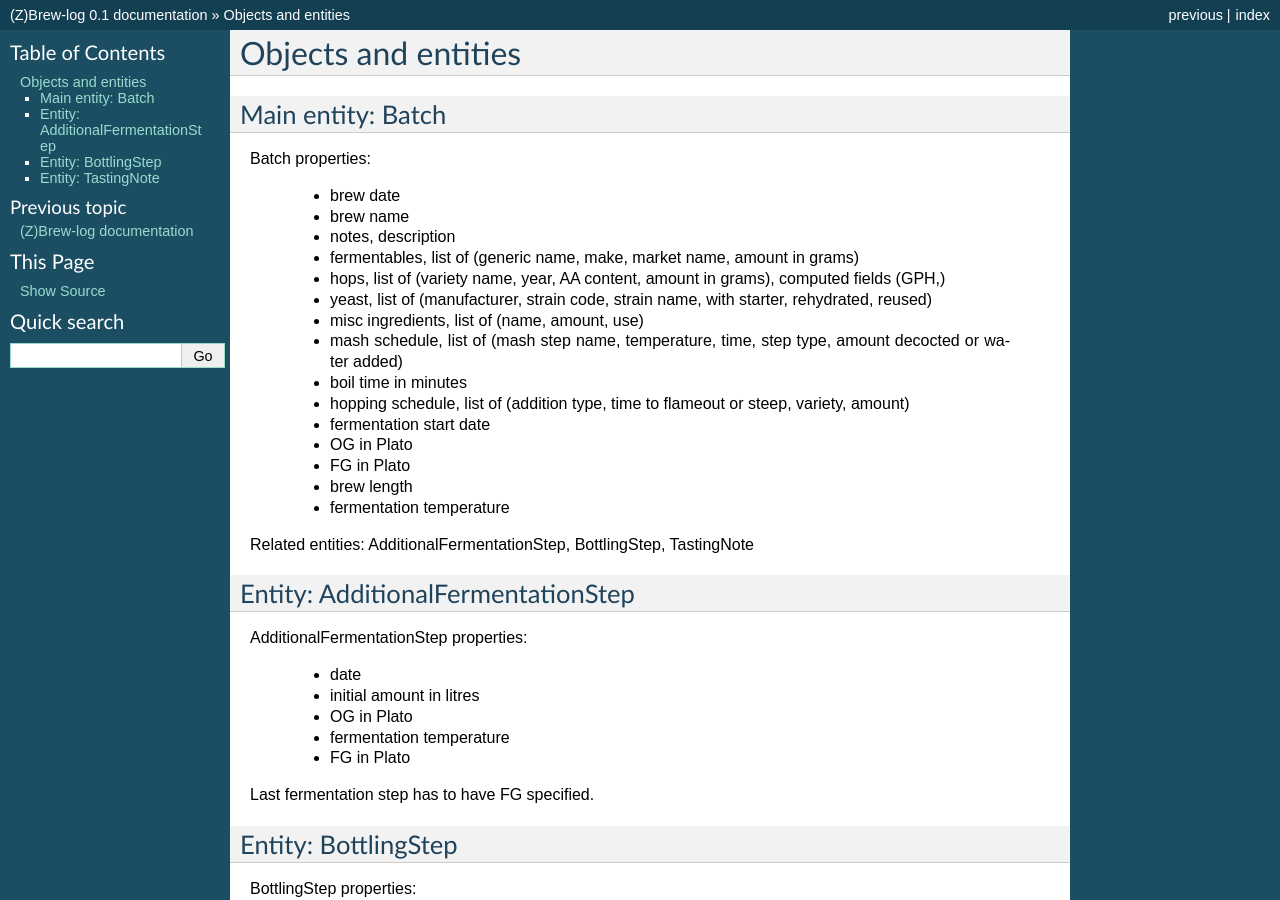
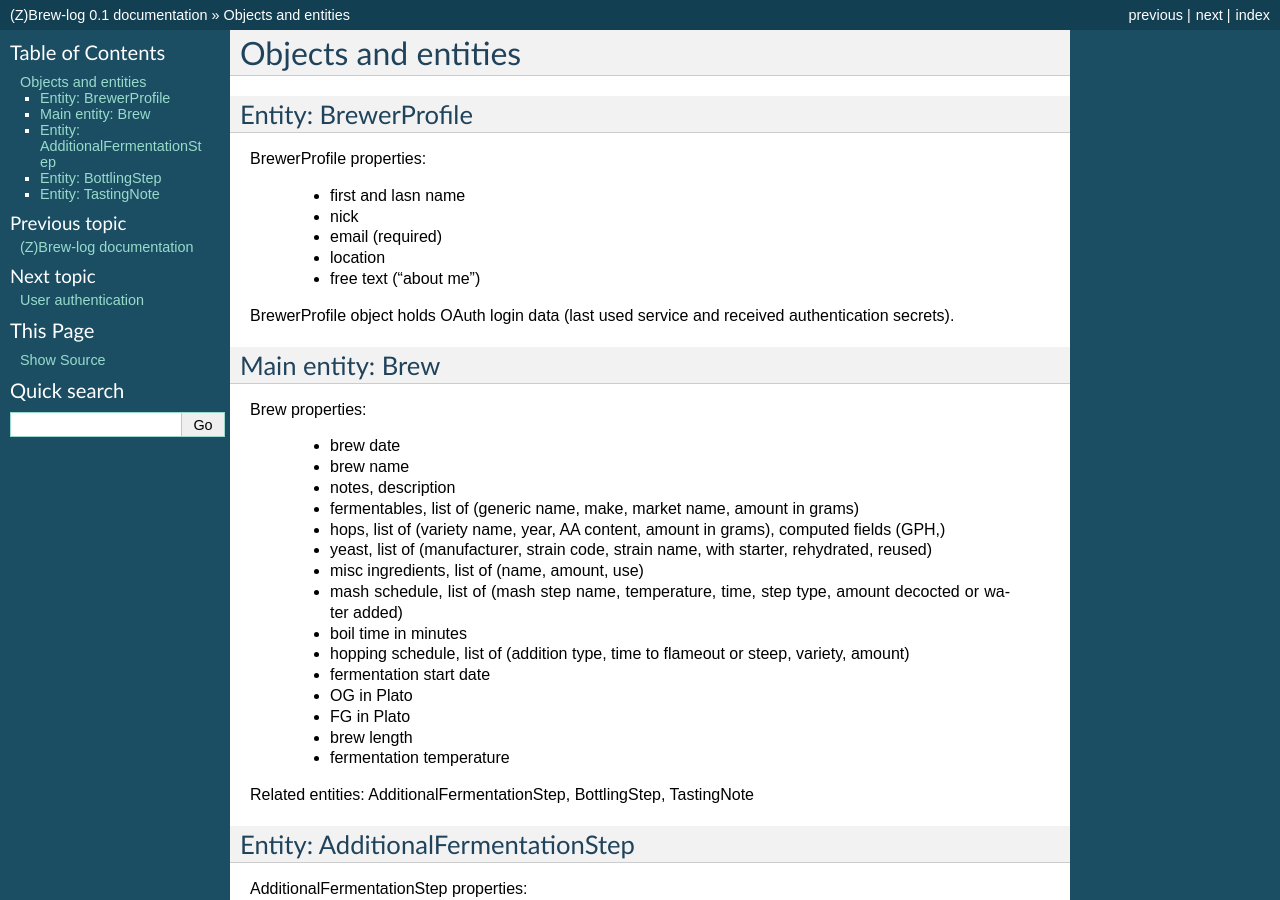
Before and after one commit to zgoda/brewlog, a Sphinx documentation site: the page built from docs/source/objects.rst, in a window 1280 px wide and 900 px high. Built offline with Sphinx 7.4.7, drawn with Linux system fonts in a browser that asks for light colours.

Commit message:
docs update

```diff
--- /dev/null
+++ b/docs/source/auth.rst
@@ -0,0 +1,4 @@
+User authentication
+===================
+
+Application does not have its own user authentication infrastructure, it releies on 3rd party OAuth services (currently Google, Facebook and Twitter are supported). While it can be used by anonymous users, most of its main features is not available to them, like maintaining own brewing log.
--- a/docs/source/index.rst
+++ b/docs/source/index.rst
@@ -9,7 +9,7 @@
 What is (Z)Brew-log
 -------------------
 
-(Z)Brew-log is an application to manage, maintain and publish brew logs for homebrewers. This application is designed for Google AppEngine platform. Future versions might be runnable on any platform that supports Python WSGI standard.
+(Z)Brew-log is a web application to manage, maintain and publish brewing logs for homebrewers. It should be runnable on any platform that supports Python WSGI standard. Software stack is built upon Python based open source technologies - Flask microframework and SQLAlchemy. Application is designed to be easily deployable on cloud based services like OpenStack.
 
 Contents:
 
--- a/docs/source/objects.rst
+++ b/docs/source/objects.rst
@@ -1,10 +1,23 @@
 Objects and entities
 ====================
 
-Main entity: Batch
+Entity: BrewerProfile
+---------------------
+
+BrewerProfile properties:
+
+ * first and lasn name
+ * nick
+ * email (required)
+ * location
+ * free text ("about me")
+
+BrewerProfile object holds OAuth login data (last used service and received authentication secrets).
+
+Main entity: Brew
 ------------------
 
-Batch properties:
+Brew properties:
 
  * brew date
  * brew name
```
Also changed, not shown: other parts of docs/source/index.rst (+1 -0 lines).
